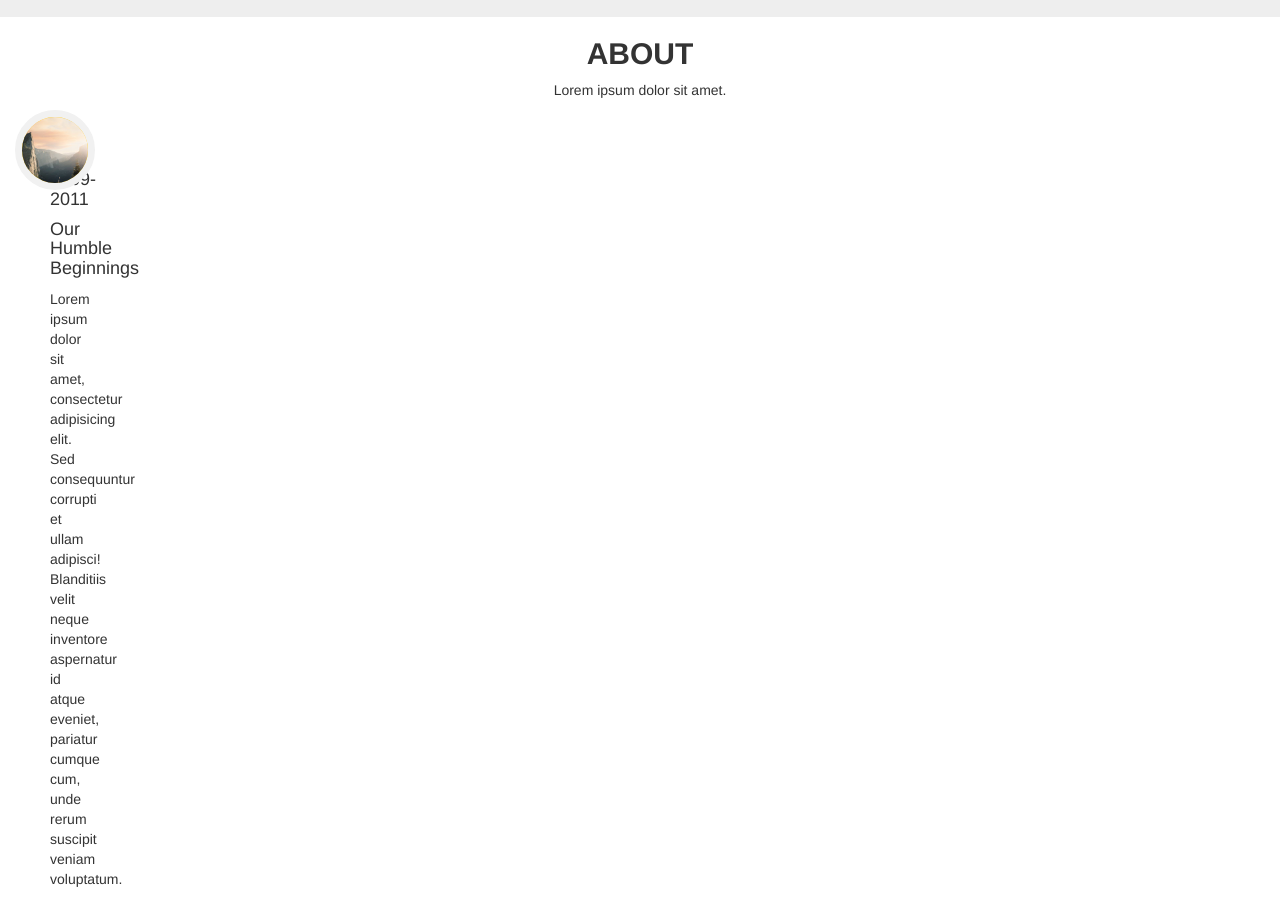
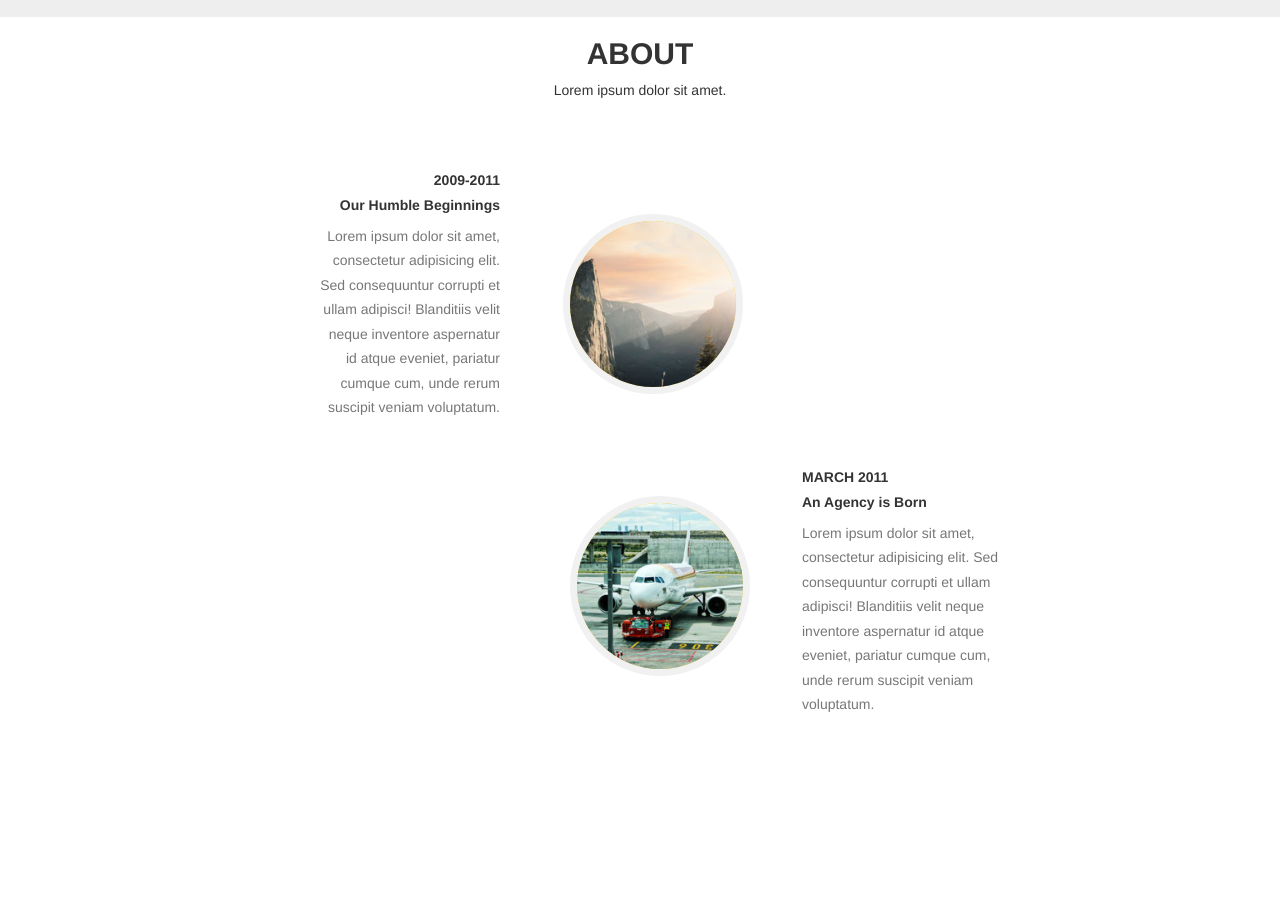
Before and after one commit to kathmarioly/lab-studio, a plain HTML site: page index.html in a window 1280 px wide. Shown: the part 2170-3089 px from the top of the page. After the commit the page ends 2897 px from the top, so only its background shows below. Drawn offline with nearby package versions, Linux system fonts and the light colour scheme; a web font is replaced by a local one.

Commit message:
About: second section

```diff
--- a/assets/css/styles.css
+++ b/assets/css/styles.css
@@ -197,10 +197,10 @@ font-family: Montserrat,"Helvetica Neue",Helvetica,Arial,sans-serif;
 
 /*sección 4*/
 .timeline>li .timeline-panel {
-    width: 41%;
+    width: 50;
     float: left;
-    padding: 50px 20px 20px 30px;
-    text-align: right;
+    padding: 39px 0px 0px 0px;
+    margin-left: 300px;
 
 }
 
@@ -209,45 +209,65 @@ li{
 
 }
 
-.timeline>li .timeline-image {
-    width: 100px;
-    height: 100px;
-    left: 50%;
-    margin-left: -50px;
+.timeline > li .timeline-panel {
+    width: 50;
+    float: left;
+    padding: 53px 125px 0px 0px;
+    margin-left: 244px;
+
 }
 .about1{
     left: 0;
-    margin-left: 0;
-    width: 80px;
-    height: 80px;
+    margin-left: 548px;
+    margin-top: 104px;
+    width: 180px;
+    height: 180px;
     position: absolute;
     z-index: 100;
     background-color: #fed136;
     color: #fff;
     border-radius: 100%;
     border: 7px solid #f1f1f1;
-    text-align: center;
+}
+.text-about{
+
+    color: #777;
+    font-size: 14px;
+    line-height: 1.75;
+
+}
+.timeline-heading{
+
+    font-size: 14px;
+    line-height: 1.75;
+
 }
 
-
-
-/*
-.about1 {
-    border-radius: 50%;
-    vertical-align: middle;
-    width: 41%;
-    padding: 50px 20px 20px 30px;
-    text-align: center;
+.about2{
     left: 0;
-    margin-left: 0;
-    width: 80px;
-    height: 80px;
+    margin-left: 500px;
+    margin-top: 66px;
+    width: 180px;
+    height: 180px;
     position: absolute;
     z-index: 100;
     background-color: #fed136;
     color: #fff;
     border-radius: 100%;
     border: 7px solid #f1f1f1;
-    text-align: center;
+
 }
-*/
+.timeline-panel2{
+    width: 70%;
+    position: absolute;
+    margin-left: 630px;
+    margin-top: 30px;
+    text-align: left;
+    padding: 0 20px 0 87px;
+}
+
+.timeline-heading2{
+
+    font-size: 14px;
+    line-height: 1.75;
+}
--- a/index.html
+++ b/index.html
@@ -229,20 +229,24 @@
 			<!--Sección cuatro "ABOUT"-->
 			<section id="about">
 				<div class="contenedor-about">
+					<div class="row">
+					</div>
 					<div class="col-lg-12 col-md-12 col-sm-12 col-xs-12 text-center" id="text-about">
 						<h2 class="titulo-about"><strong>ABOUT</strong></h2>
 						<div class="row" id="row-about">
 							<p class="parrafo-about">Lorem ipsum dolor sit amet.</p>
 						</div>
-				<div class="col-lg-4 col-md-14 col-sm-4 col-xs-4 text-left" id="text-about">
+
+
+						<div class="col-lg-6 col-md-6 col-sm-8 col-xs-7 text-right" id="text-about">
 							<ul class="timeline">
 								<li>
 									<div class="timeline-image">
 										<img class="about1" src="assets/img/1.jpg" alt="...">
 										<div class="timeline-panel">
 											<div class="timeline-heading">
-				<h4>2009-2011</h4>
-				<h4 class="subheading">Our Humble Beginnings</h4>
+												<h5><strong>2009-2011</strong></h5>
+												<h5 class="subheading"><strong>Our Humble Beginnings</strong></h5>
 											</div>
 											<div class="timeline-body">
 												<p class="text-about">Lorem ipsum dolor sit amet, consectetur adipisicing elit. Sed consequuntur corrupti et ullam adipisci! Blanditiis velit neque inventore aspernatur id atque eveniet, pariatur cumque cum, unde rerum suscipit veniam voluptatum.</p>
@@ -250,6 +254,32 @@
 										</div>
 									</div>
 								</li>
+
+								<div class="col-lg-10 col-md-6 col-sm-8 col-xs-7 text-right" id="text-about">
+
+									<li class="timeline-inverted">
+										<div class="timeline-image">
+											<img class="about2" src="assets/img/2.jpg" alt="...">
+											<div class="timeline-panel2">
+												<div class="timeline-heading2">
+													<h5><strong>MARCH 2011</strong></h5>
+													<h5 class="subheading"><strong>An Agency is Born</strong></h5>
+												</div>
+												<div class="timeline-body">
+													<p class="text-about">Lorem ipsum dolor sit amet, consectetur adipisicing elit. Sed consequuntur corrupti et ullam adipisci! Blanditiis velit neque inventore aspernatur id atque eveniet, pariatur cumque cum, unde rerum suscipit veniam voluptatum.</p>
+												</div>
+											</div>
+
+										</div>
+									</li>
+
+
+
+
+								</ul>
+							</div>
+
+
 						</ul>
 					</div>
 				</div>
```
Lines whose indentation alone changed are shown as unchanged.
